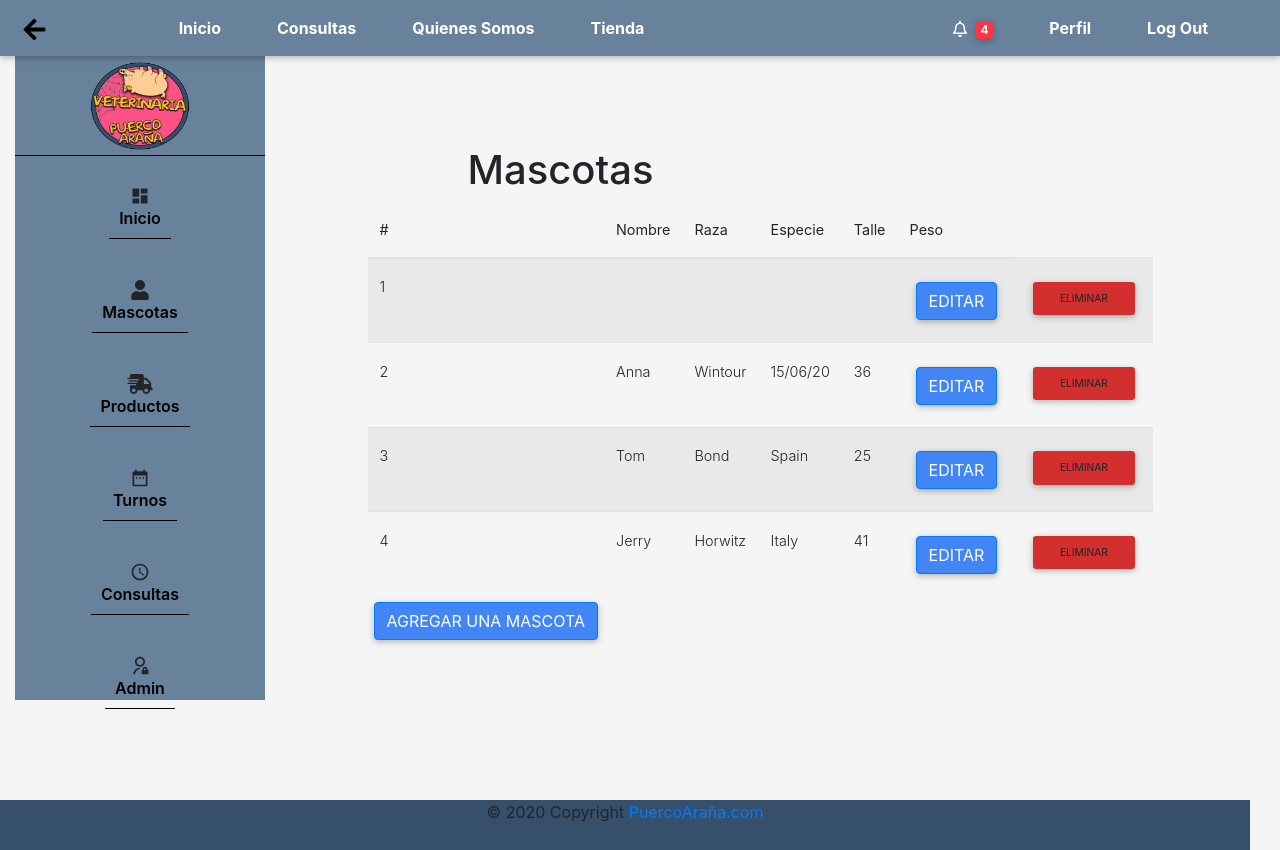
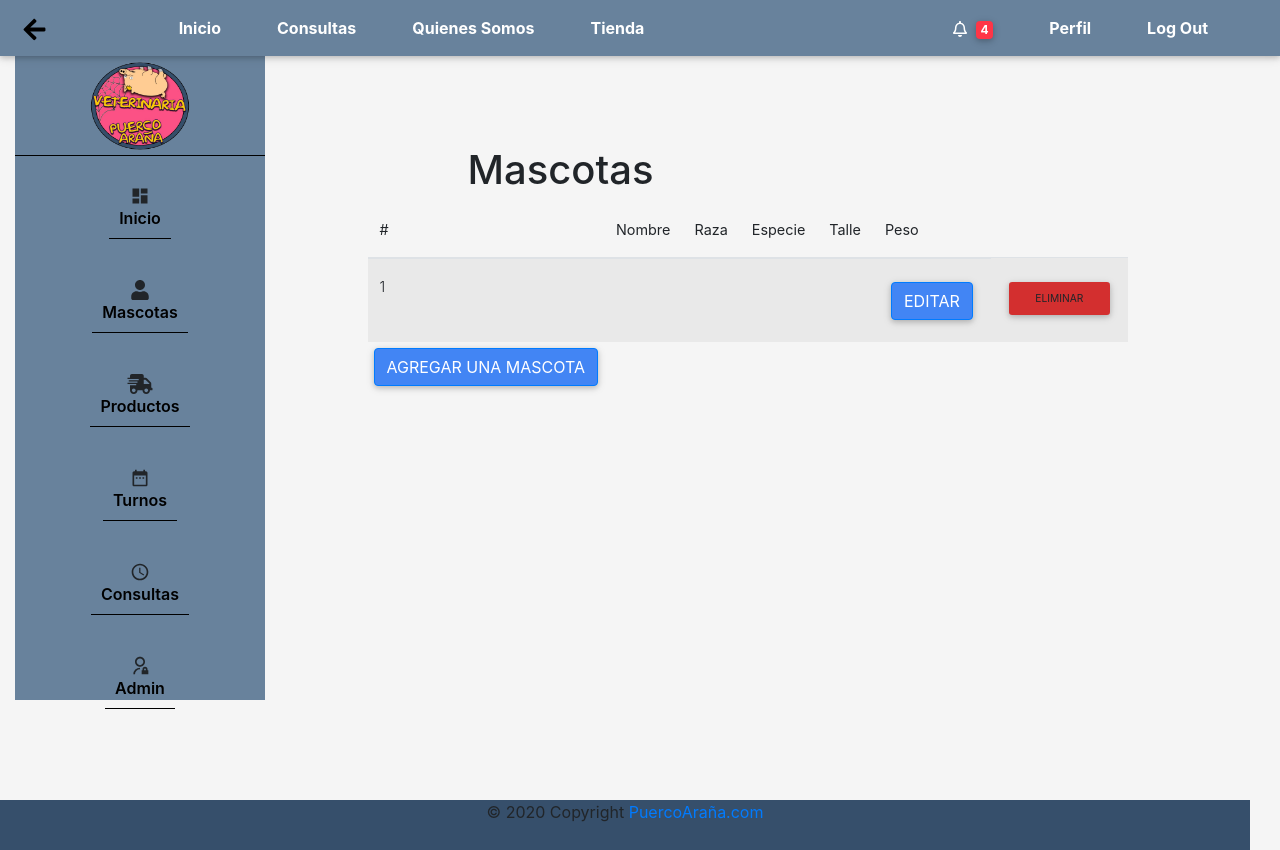
Before and after one commit to Diegolmi/Vet-puercoArania, a React (Create React App) app: page /privado/usuario/mascotas in a window 1280 px wide. Built offline with nearby package versions, Linux system fonts and the light colour scheme; sample sign-in values are in the browser's storage.

Commit message:
Agregar Mascota

```diff
--- a/src/components/Usser/Components/Mascotas.js
+++ b/src/components/Usser/Components/Mascotas.js
@@ -18,8 +18,6 @@ const TablePage = () => {
 
 
 
-  //const ActualizaNombre = () => {
-  //}
 
 
   const mascotas = {
@@ -67,40 +65,7 @@ const TablePage = () => {
       </Button>,
         'eliminar': <MDBBtn color="red" size="sm">Eliminar</MDBBtn>
       },
-      {
-        'id': '2',
-        'nombre': 'Anna',
-        'Raza': 'Wintour',
-        'Control': '15/06/20',
 
-        'Años': '36',
-        'editar': <Button variant="primary" onClick={handleShow}>
-          Editar
-      </Button>,
-        'eliminar': <MDBBtn color="red" size="sm">Eliminar</MDBBtn>
-      },
-      {
-        'id': '3',
-        'nombre': 'Tom',
-        'Raza': 'Bond',
-        'Control': 'Spain',
-        'Años': '25',
-        'editar': <Button variant="primary" onClick={handleShow}>
-          Editar
-      </Button>,
-        'eliminar': <MDBBtn color="red" size="sm">Eliminar</MDBBtn>
-      },
-      {
-        'id': '4',
-        'nombre': 'Jerry',
-        'Raza': 'Horwitz',
-        'Control': 'Italy',
-        'Años': '41',
-        'editar': <Button variant="primary" onClick={handleShow}>
-          Editar
-                  </Button>,
-        'eliminar': <MDBBtn color="red" size="sm">Eliminar</MDBBtn>
-      },
 
     ]
   };
--- a/src/components/Usser/Components/ModalAgregarMascota.js
+++ b/src/components/Usser/Components/ModalAgregarMascota.js
@@ -1,19 +1,53 @@
-import React from 'react';
+import React, { useState } from 'react';
 import { Modal, Button } from 'react-bootstrap';
 import { useForm } from "react-hook-form";
+import axiosInstance from '../../util/axiosInstance';
+import Swal from 'sweetalert2';
+
 
 import './styleMascotas.css';
 
 const ModalAgregarMascota = ({ show, setShow }) => {
+
+    const [agregarMascota, setAgregarMascota] = useState({
+        name: "",
+        race: "",
+        species: "",
+        size: "",
+        weigth: ""
+    })
+
     const { register, errors, handleSubmit } = useForm();
 
-    const onSubmit = (data, e) => {
-        console.log(data)
-        e.target.reset()
+    const onSubmit = async e =>  {
+        const result = await axiosInstance.post('/mascota', agregarMascota)
+        console.log(result)
+        Swal.fire({
+            position: 'center',
+            icon: 'success',
+            title: 'Agregaste tu mascota!!',
+            showConfirmButton: false,
+            timer: 2500
+          })
+
+
 
     }
 
+    const handleChange = e => {
+        console.log(e);
+        setAgregarMascota({
+
+            ...agregarMascota,
+            [e.target.name]: e.target.value
+
+        })
+    }
+
+
+
     const handleClose = () => setShow(false);
+
     return (
 
         <Modal show={show} onHide={handleClose}>
@@ -22,15 +56,17 @@ const ModalAgregarMascota = ({ show, setShow }) => {
             </Modal.Header>
             <Modal.Body>
                 <form onSubmit={handleSubmit(onSubmit)}>
-                   <label>Nombre</label>
+                    <label>Nombre</label>
                     <input
-                        name="nombre"
+                        name="name"
+                        onChange={handleChange}
                         className="form-control my-2"
                         ref={register({
                             required: true,
                             maxLength: 20,
                             pattern: /^[A-Za-z]+$/i,
                             placeholder: 'Ingrese un nombre'
+
                         })} />
                     <span className="">
 
@@ -39,7 +75,9 @@ const ModalAgregarMascota = ({ show, setShow }) => {
                     <br />
                     <label>Raza</label>
                     <input
-                        name="raza"
+                        name="race"
+                        onChange={handleChange}
+
                         className="form-control my-2"
                         ref={register({
                             required: true,
@@ -54,44 +92,51 @@ const ModalAgregarMascota = ({ show, setShow }) => {
                     <br />
                     <label>Especie</label>
                     <input
-                        name="especie"
+                        name="species"
+                        onChange={handleChange}
+
                         className="form-control my-2"
                         ref={register({
                             required: true,
-                            maxLength: 3,
+                            maxLength: 20,
                             pattern: /^[A-Za-z]+$/i,
                             type: "text"
 
                         })} />
-                        <br />
+                    <br />
                     <label>Talla</label>
                     <input
-                        name="talla"
+                        name="size"
+                        onChange={handleChange}
+
+                        className="form-control my-2"
+                        ref={register({
+                            required: true,
+                            maxLength: 20,
+                            pattern: /^[A-Za-z]+$/i,
+                            type: "text",
+                            message: 'Campo Requerido'
+                        })} />
+                    <span className="">
+
+                        {errors.size && "Ingrese una talla"}
+                    </span>
+                    <br />
+                    <label>Peso</label>
+                    <input
+                        name="weigth"
+                        onChange={handleChange}
+
                         className="form-control my-2"
                         ref={register({
                             required: false,
                             maxLength: 20,
-                            pattern: /^[A-Za-z]+$/i,
+                            //pattern: /^[A-Za-z]+$/i,
                             message: 'Campo Requerido'
                         })} />
                     <span className="">
 
-                        {errors.raza && "Ingrese una talla"}
-                    </span>
-                    <br />
-                    <label>Peso</label>
-                    <input
-                        name="raza"
-                        className="form-control my-2"
-                        ref={register({
-                            required: false,
-                            maxLength: 20,
-                            pattern: /^[A-Za-z]+$/i,
-                            message: 'Campo Requerido'
-                        })} />
-                    <span className="">
-
-                        {errors.raza && "Ingrese un peso"}
+                        {errors.weigth && "Ingrese un peso"}
                     </span>
 
                     <Button variant="secondary" type="submit">
--- a/src/components/Usser/Components/Turnos/FormTurnos.js
+++ b/src/components/Usser/Components/Turnos/FormTurnos.js
@@ -23,6 +23,7 @@ const FormTurnos = ({listarTurnos}) => {
 
       ...solicitarTurno,
       [e.target.name]: e.target.value
+
     })
   }
   const handleDate = e => {
```
